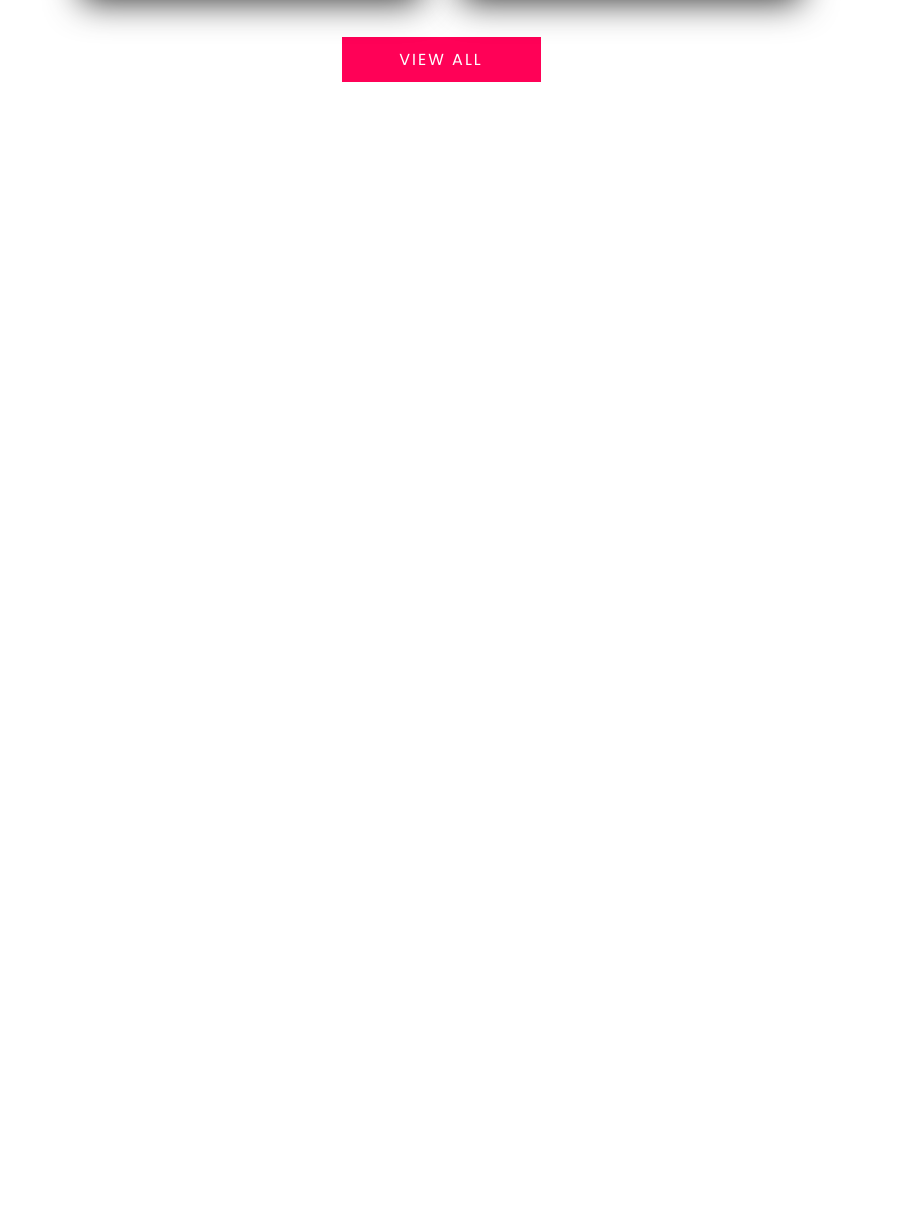
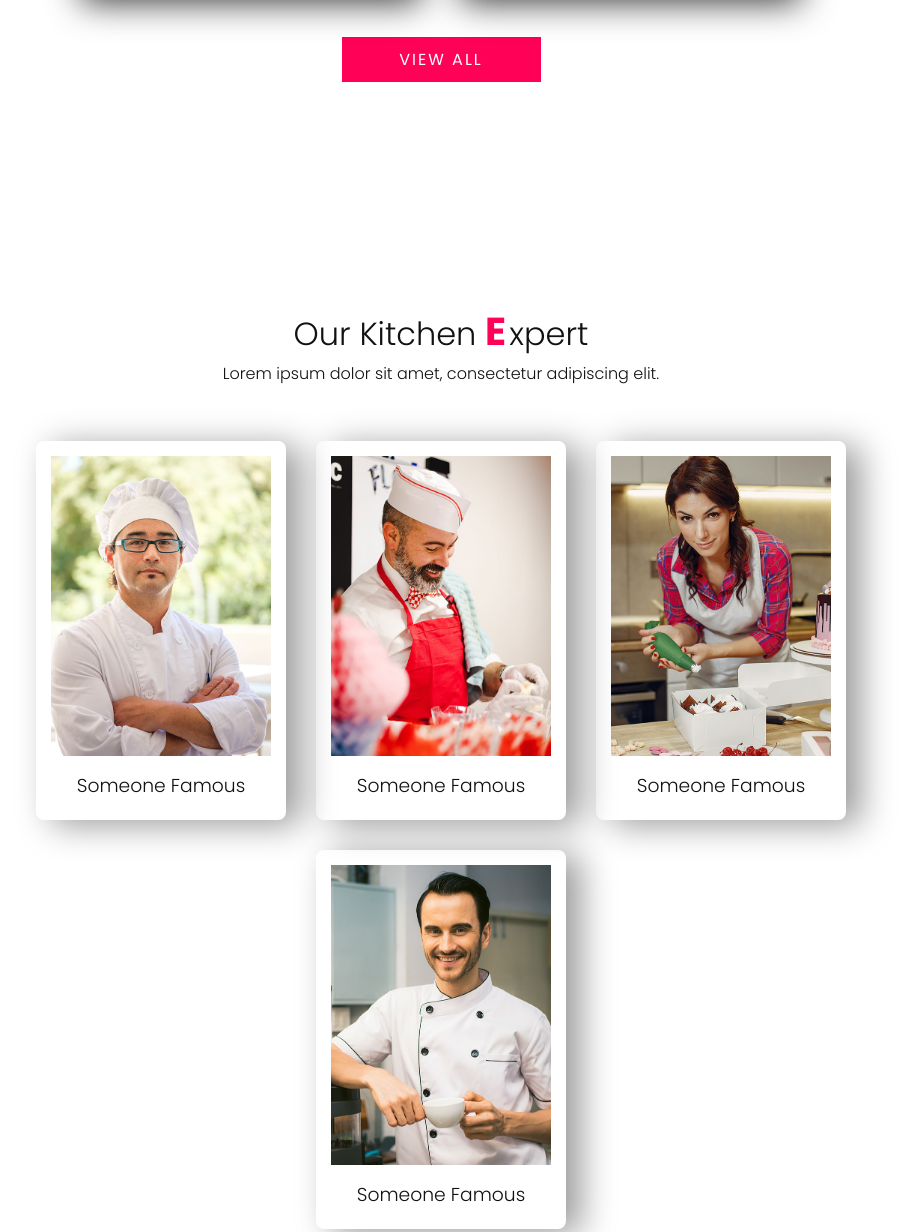
Before and after one commit to Luke0195/Front-endMaster, a plain HTML site: page project04/index.html in a window 1280 px wide. Shown: the part 2848-4080 px from the top of the page, without its empty margins (199-1110 px from the left). Before the commit the page ends 3050 px from the top, so only its background shows below. Drawn offline with Linux system fonts and the light colour scheme.

Commit message:
feat: add expert section area

```diff
--- a/project04/assets/css/styles.scss
+++ b/project04/assets/css/styles.scss
@@ -283,3 +283,84 @@ section{
 }
 
 }
+
+.expert {
+
+  .title{
+    text-align: center;
+  }
+  .titleText{
+    color:#111;
+    font-size:3.2rem;
+    font-weight: 300;
+    text-align: center;
+  }
+
+  .titleText span{
+    color:#ff0157;
+    font-weight:bold;
+    font-size: 3.9rem;
+    padding-right: 3px;
+
+  }
+  .content{
+    display: flex;
+    justify-content: center;
+    align-items: center;
+    flex-flow: row wrap;
+    margin-top:40px;
+  }
+
+  .content .box{
+    width: 100%;
+    max-width: 250px;
+    margin: 15px;
+    box-shadow:  15px 5px 34px rgba(0,0,0, 0.4);
+    padding: 15px;
+    display: flex;
+    flex-direction: column;
+    align-items: center;
+    border-radius: 8px;
+    animation: moveLeft 4s ease-out ;
+    cursor: pointer;
+    transition: transform 0.8s ease-out;
+
+    &:hover{
+      transform: scale(1.1)
+    }
+}
+
+ @keyframes moveLeft{
+   0%{
+     transform:  translateX(-600px);
+   }
+
+   100%{
+     transform:  translateX(0);
+   }
+ }
+
+
+  .content .box .imgBox{
+    position:relative;
+    width: 100%;
+    height: 300px;
+  }
+
+  .content .box .imgBox img{
+    position: absolute;
+    width: 100%;
+    height: 100%;
+    object-fit: cover;
+  }
+
+  .content .box .text{
+    padding: 15px 0 5px;
+  }
+
+  .content .box .text h3{
+    color:#111;
+    font-weight: 300;
+  }
+
+}
--- a/project04/index.html
+++ b/project04/index.html
@@ -121,6 +121,50 @@
       <a href="#" class="btn"> View All </a>
     </section>
 
+    <section class="expert" id="expert">
+      <div class="title">
+        <h2 class="titleText">Our  Kitchen <span>E</span>xpert</h2>
+        <p>Lorem ipsum dolor sit amet, consectetur adipiscing elit.</p>
+      </div><!--title-->
+      <div class="content">
+        <div class="box">
+            <div class="imgBox">
+              <img src="assets/images/expert1.jpg" alt="chefe 1">
+            </div><!--imgBx-->
+            <div class="text">
+              <h3> Someone  Famous </h3>
+            </div><!--text-->
+        </div><!--box-->
+
+        <div class="box">
+          <div class="imgBox">
+            <img src="assets/images/expert2.jpg" alt="chefe 1">
+          </div><!--imgBx-->
+          <div class="text">
+            <h3> Someone  Famous </h3>
+          </div><!--text-->
+      </div><!--box-->
+
+      <div class="box">
+        <div class="imgBox">
+          <img src="assets/images/expert3.jpg" alt="chefe 1">
+        </div><!--imgBx-->
+        <div class="text">
+          <h3> Someone  Famous </h3>
+        </div><!--text-->
+    </div><!--box-->
+
+    <div class="box">
+      <div class="imgBox">
+        <img src="assets/images/expert4.jpg" alt="chefe 1">
+      </div><!--imgBx-->
+      <div class="text">
+        <h3> Someone  Famous </h3>
+      </div><!--text-->
+  </div><!--box-->
+      </div><!--content-->
+
+    </section><!--expert-->
     <script src="assets/js/script.js"></script>
 </body>
 </html>
```
Also changed, not shown: project04/assets/css/styles.css, 1 other file.
